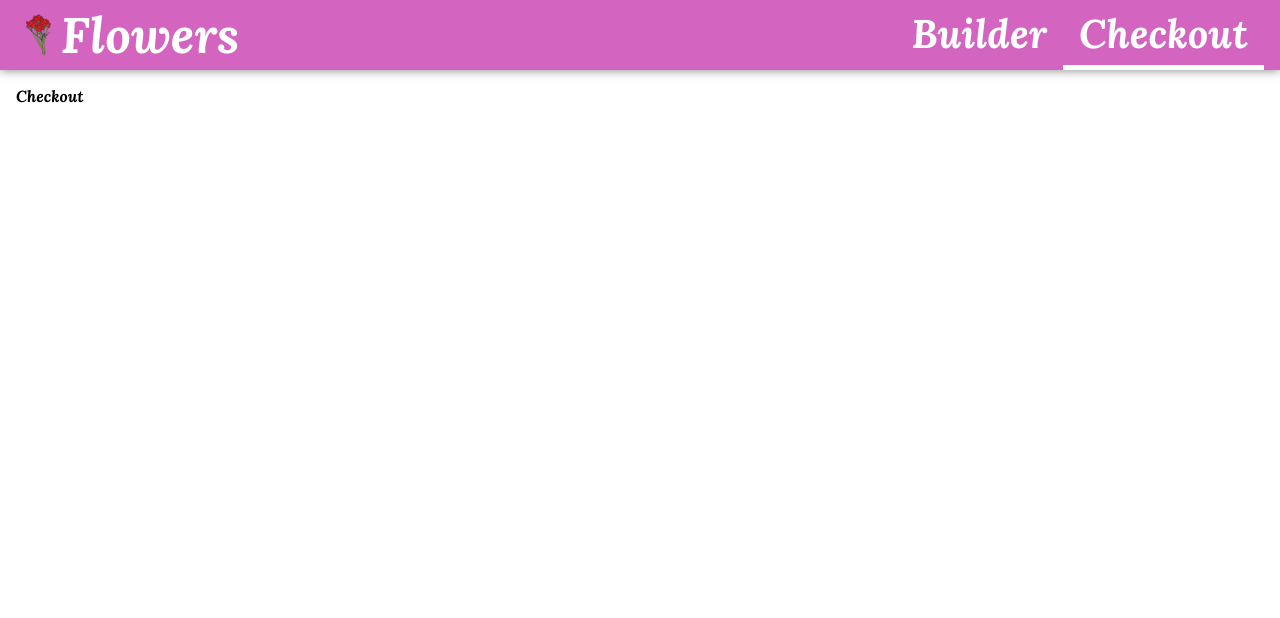
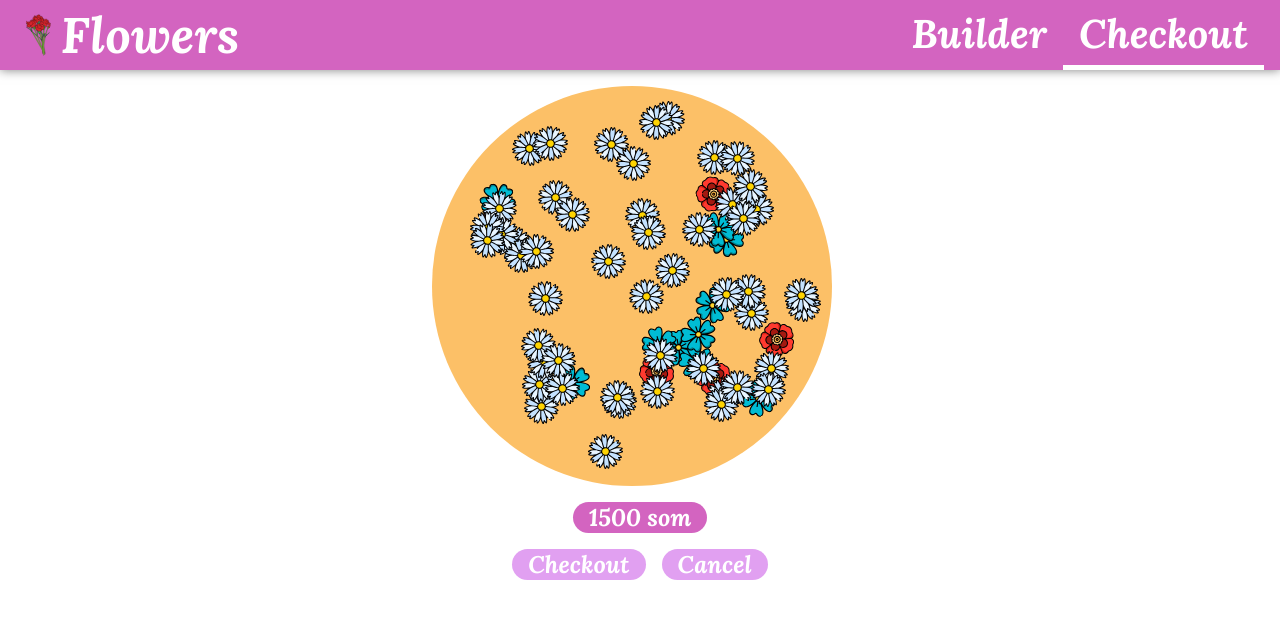
Before and after one commit to Karlygachbakytova/builder, a React (Create React App) app: page /checkout in a window 1280 px wide. Shown: the top 618 px of the page. Built offline with nearby package versions, Linux system fonts and the light colour scheme.

Commit message:
delete text add and import new component

```diff
--- a/src/components/Checkout/Checkout.js
+++ b/src/components/Checkout/Checkout.js
@@ -1,6 +1,11 @@
+import CheckoutSummary from "./CheckoutSummary/CheckoutSummary"
+
 const Checkout = () => {
     return (
-      <div>Checkout</div>
+      <div>
+
+          <CheckoutSummary/>
+      </div>
     );
   }
 
```
